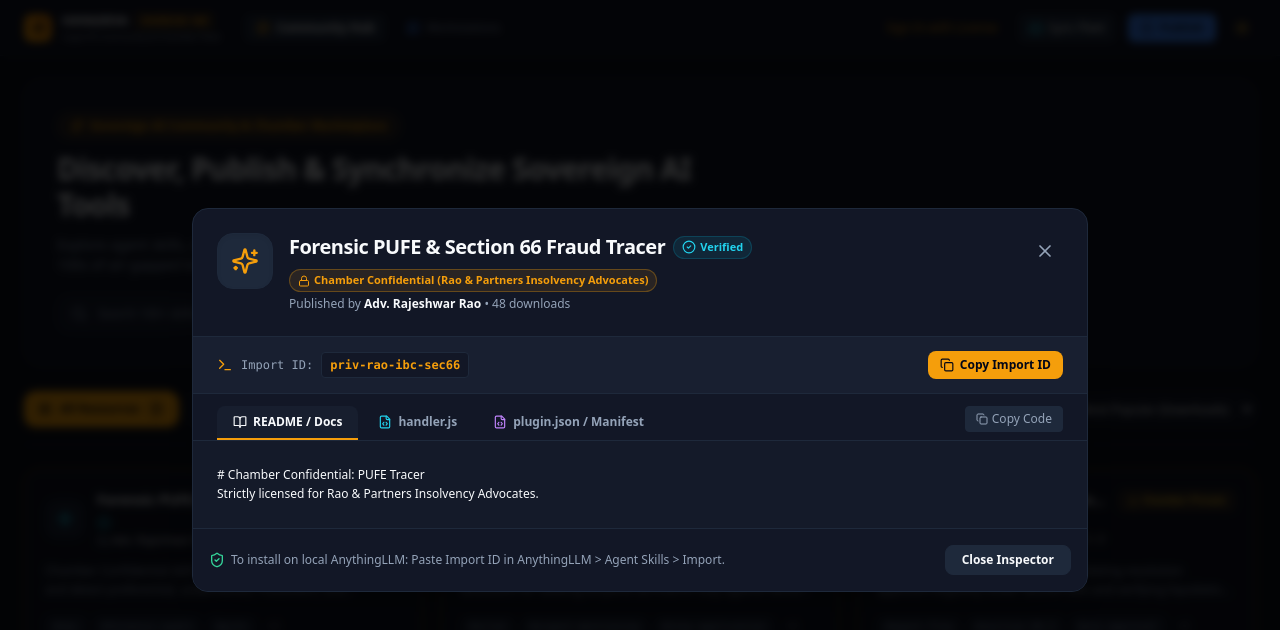
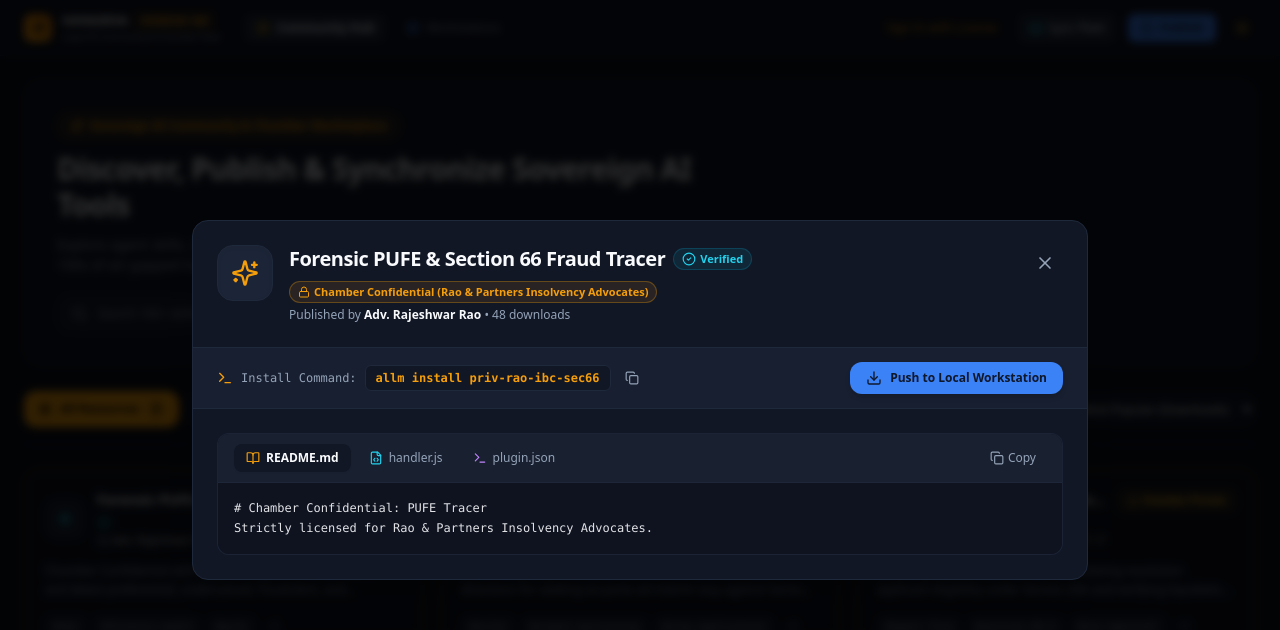
Before and after one commit to Samir1145/app.apnet.net, a Next.js app: page /hub in a window 1280 px wide. Both pictures are taken after a click on the element 224 px from the left and 588 px from the top of the page. Shown: the top 630 px of the page. Built offline with nearby package versions, Linux system fonts and the light colour scheme.

Commit message:
feat(hub): add multi-tab manifest inspector sheet

```diff
--- a/src/components/hub/ItemDetailModal.tsx
+++ b/src/components/hub/ItemDetailModal.tsx
@@ -1,8 +1,20 @@
 'use client';
 
 import React, { useState } from 'react';
-import { X, Copy, Check, Download, Terminal, FileCode, BookOpen, Sparkles, CheckCircle2, Lock, ShieldCheck } from 'lucide-react';
+import {
+  X,
+  Copy,
+  Check,
+  Terminal,
+  Sparkles,
+  CheckCircle2,
+  Lock,
+  Download,
+  Share2
+} from 'lucide-react';
 import { HubItem } from '@/lib/db/schema';
+import { extractManifestFiles, formatInstallCommand } from './manifest-utils';
+import { ManifestCodeViewer } from './ManifestCodeViewer';
 
 interface ItemDetailModalProps {
   item: HubItem | null;
@@ -10,39 +22,32 @@
 }
 
 export function ItemDetailModal({ item, onClose }: ItemDetailModalProps) {
-  const [activeTab, setActiveTab] = useState<'readme' | 'handler' | 'plugin'>('readme');
-  const [copiedId, setCopiedId] = useState(false);
-  const [copiedCode, setCopiedCode] = useState(false);
+  const [copiedCmd, setCopiedCmd] = useState(false);
+  const [installing, setInstalling] = useState(false);
+  const [installed, setInstalled] = useState(false);
 
   if (!item) return null;
 
   const manifest = (item.manifest as any) || {};
-  const files: any[] = manifest.files || [];
+  const extractedFiles = extractManifestFiles(manifest);
+  const installCmd = formatInstallCommand(item.importId || item.id);
+  const isPrivate = item.visibility === 'PRIVATE_CHAMBER';
 
-  const readmeFile = files.find((f: any) => f.name?.toLowerCase() === 'readme.md');
-  const handlerFile = files.find((f: any) => f.name?.toLowerCase() === 'handler.js');
-  const pluginFile = files.find((f: any) => f.name?.toLowerCase() === 'plugin.json');
-
-  const getFileContent = () => {
-    if (activeTab === 'readme') return readmeFile?.content || item.description || 'No README documentation provided.';
-    if (activeTab === 'handler') return handlerFile?.content || '// handler.js source not included in manifest';
-    if (activeTab === 'plugin') return pluginFile?.content || JSON.stringify(manifest, null, 2);
-    return '';
+  const handleCopyCmd = () => {
+    navigator.clipboard.writeText(installCmd);
+    setCopiedCmd(true);
+    setTimeout(() => setCopiedCmd(false), 2000);
   };
 
-  const handleCopyId = () => {
-    navigator.clipboard.writeText(item.importId || item.id);
-    setCopiedId(true);
-    setTimeout(() => setCopiedId(false), 2000);
+  const handlePushToWorkstation = () => {
+    setInstalling(true);
+    // Simulate push handshake to local workstation endpoint
+    setTimeout(() => {
+      setInstalling(false);
+      setInstalled(true);
+      setTimeout(() => setInstalled(false), 3000);
+    }, 1200);
   };
-
-  const handleCopyCode = () => {
-    navigator.clipboard.writeText(getFileContent());
-    setCopiedCode(true);
-    setTimeout(() => setCopiedCode(false), 2000);
-  };
-
-  const isPrivate = item.visibility === 'PRIVATE_CHAMBER';
 
   return (
     <div className="fixed inset-0 z-50 flex items-center justify-center p-4 sm:p-6 bg-black/80 backdrop-blur-sm animate-in fade-in duration-200">
@@ -53,7 +58,7 @@
         {/* Modal Header */}
         <div className="p-6 border-b border-border flex items-start justify-between gap-4">
           <div className="flex items-start gap-4">
-            <div className="w-14 h-14 rounded-2xl bg-secondary border border-border flex items-center justify-center shrink-0 overflow-hidden shadow-inner">
+            <div className="w-14 h-14 rounded-2xl bg-secondary/80 border border-border flex items-center justify-center shrink-0 overflow-hidden shadow-inner">
               {item.imageUrl ? (
                 <img src={item.imageUrl} alt={item.name} className="w-full h-full object-cover" />
               ) : (
@@ -88,99 +93,51 @@
           </button>
         </div>
 
-        {/* Import Banner Strip */}
+        {/* Action & CLI Strip */}
         <div className="px-6 py-3.5 bg-secondary/50 border-b border-border flex flex-col sm:flex-row sm:items-center justify-between gap-3 text-xs">
           <div className="flex items-center gap-2 font-mono text-foreground">
             <Terminal className="w-4 h-4 text-amber-500 shrink-0" />
-            <span className="text-muted-foreground">Import ID:</span>
-            <span className="bg-card px-2 py-1 rounded text-amber-500 font-bold border border-border">
-              {item.importId || item.id}
+            <span className="text-muted-foreground">Install Command:</span>
+            <span className="bg-card px-2.5 py-1 rounded-md text-amber-500 font-bold border border-border">
+              {installCmd}
             </span>
-          </div>
-
-          <div className="flex items-center gap-2">
             <button
-              onClick={handleCopyId}
-              className="inline-flex items-center gap-1.5 px-3 py-1.5 rounded-lg bg-amber-500 hover:bg-amber-400 text-slate-950 font-bold transition-all text-xs"
+              onClick={handleCopyCmd}
+              className="p-1.5 rounded hover:bg-secondary text-muted-foreground hover:text-foreground transition-colors"
+              title="Copy Install Command"
             >
-              {copiedId ? <Check className="w-3.5 h-3.5" /> : <Copy className="w-3.5 h-3.5" />}
-              <span>{copiedId ? 'Copied to Clipboard' : 'Copy Import ID'}</span>
-            </button>
-          </div>
-        </div>
-
-        {/* Tabs */}
-        <div className="flex items-center justify-between px-6 pt-3 border-b border-border bg-card">
-          <div className="flex items-center gap-1">
-            <button
-              onClick={() => setActiveTab('readme')}
-              className={`px-4 py-2 text-xs font-semibold rounded-t-lg border-b-2 flex items-center gap-1.5 transition-colors ${
-                activeTab === 'readme'
-                  ? 'border-amber-500 text-foreground bg-secondary/40'
-                  : 'border-transparent text-muted-foreground hover:text-foreground'
-              }`}
-            >
-              <BookOpen className="w-3.5 h-3.5" />
-              <span>README / Docs</span>
-            </button>
-            <button
-              onClick={() => setActiveTab('handler')}
-              className={`px-4 py-2 text-xs font-semibold rounded-t-lg border-b-2 flex items-center gap-1.5 transition-colors ${
-                activeTab === 'handler'
-                  ? 'border-amber-500 text-foreground bg-secondary/40'
-                  : 'border-transparent text-muted-foreground hover:text-foreground'
-              }`}
-            >
-              <FileCode className="w-3.5 h-3.5 text-cyan-400" />
-              <span>handler.js</span>
-            </button>
-            <button
-              onClick={() => setActiveTab('plugin')}
-              className={`px-4 py-2 text-xs font-semibold rounded-t-lg border-b-2 flex items-center gap-1.5 transition-colors ${
-                activeTab === 'plugin'
-                  ? 'border-amber-500 text-foreground bg-secondary/40'
-                  : 'border-transparent text-muted-foreground hover:text-foreground'
-              }`}
-            >
-              <FileCode className="w-3.5 h-3.5 text-purple-400" />
-              <span>plugin.json / Manifest</span>
+              {copiedCmd ? <Check className="w-3.5 h-3.5 text-emerald-400" /> : <Copy className="w-3.5 h-3.5" />}
             </button>
           </div>
 
           <button
-            onClick={handleCopyCode}
-            className="text-xs text-muted-foreground hover:text-foreground flex items-center gap-1 mb-2 px-2.5 py-1 rounded bg-secondary border border-border"
+            onClick={handlePushToWorkstation}
+            disabled={installing}
+            className={`px-4 py-2 rounded-xl font-semibold transition-all shadow-md flex items-center gap-2 shrink-0 ${
+              installed
+                ? 'bg-emerald-500 text-white'
+                : 'bg-primary hover:bg-primary/90 text-primary-foreground'
+            }`}
           >
-            {copiedCode ? <Check className="w-3 h-3 text-emerald-400" /> : <Copy className="w-3 h-3" />}
-            <span>{copiedCode ? 'Copied' : 'Copy Code'}</span>
+            {installed ? (
+              <>
+                <Check className="w-4 h-4" />
+                <span>Pushed to Local Workstation!</span>
+              </>
+            ) : installing ? (
+              <span>Pushing to AnythingLLM...</span>
+            ) : (
+              <>
+                <Download className="w-4 h-4" />
+                <span>Push to Local Workstation</span>
+              </>
+            )}
           </button>
         </div>
 
-        {/* Code / Content Area */}
-        <div className="p-6 overflow-y-auto max-h-[50vh] bg-secondary/20">
-          {activeTab === 'readme' ? (
-            <div className="prose prose-invert max-w-none text-xs text-foreground leading-relaxed whitespace-pre-wrap font-sans">
-              {getFileContent()}
-            </div>
-          ) : (
-            <pre className="p-4 rounded-xl bg-card border border-border text-[11px] font-mono text-foreground overflow-x-auto leading-relaxed">
-              <code>{getFileContent()}</code>
-            </pre>
-          )}
-        </div>
-
-        {/* Instructions Footer */}
-        <div className="p-4 border-t border-border bg-card flex flex-col sm:flex-row sm:items-center justify-between gap-3 text-xs">
-          <span className="text-muted-foreground flex items-center gap-1.5">
-            <ShieldCheck className="w-4 h-4 text-emerald-400 shrink-0" />
-            <span>To install on local AnythingLLM: Paste Import ID in AnythingLLM &gt; Agent Skills &gt; Import.</span>
-          </span>
-          <button
-            onClick={onClose}
-            className="px-4 py-1.5 rounded-lg bg-secondary hover:bg-secondary/80 border border-border text-foreground text-xs font-semibold"
-          >
-            Close Inspector
-          </button>
+        {/* Tabbed Code Inspector View */}
+        <div className="p-6 flex-1 flex flex-col min-h-0 overflow-hidden">
+          <ManifestCodeViewer files={extractedFiles} />
         </div>
       </div>
     </div>
--- /dev/null
+++ b/src/components/hub/ManifestCodeViewer.tsx
@@ -0,0 +1,98 @@
+'use client';
+
+import React, { useState } from 'react';
+import { Copy, Check, FileCode, BookOpen, Terminal } from 'lucide-react';
+import { ManifestExtractedFiles } from './manifest-utils';
+
+interface ManifestCodeViewerProps {
+  files: ManifestExtractedFiles;
+}
+
+export function ManifestCodeViewer({ files }: ManifestCodeViewerProps) {
+  const [activeTab, setActiveTab] = useState<'readme' | 'handler' | 'plugin'>('readme');
+  const [copied, setCopied] = useState(false);
+
+  const getActiveContent = () => {
+    switch (activeTab) {
+      case 'readme':
+        return files.readme;
+      case 'handler':
+        return files.handler;
+      case 'plugin':
+        return files.plugin;
+    }
+  };
+
+  const handleCopy = () => {
+    navigator.clipboard.writeText(getActiveContent());
+    setCopied(true);
+    setTimeout(() => setCopied(false), 2000);
+  };
+
+  return (
+    <div className="flex flex-col flex-1 min-h-0 bg-background border border-border/80 rounded-xl overflow-hidden shadow-inner">
+      {/* Tab Switcher Header */}
+      <div className="flex items-center justify-between px-4 py-2.5 bg-secondary/70 border-b border-border/80 text-xs">
+        <div className="flex items-center gap-1.5 font-medium">
+          <button
+            onClick={() => setActiveTab('readme')}
+            className={`flex items-center gap-1.5 px-3 py-1.5 rounded-lg transition-colors ${
+              activeTab === 'readme'
+                ? 'bg-card text-foreground shadow-sm font-semibold'
+                : 'text-muted-foreground hover:text-foreground'
+            }`}
+          >
+            <BookOpen className="w-3.5 h-3.5 text-amber-500" />
+            <span>README.md</span>
+          </button>
+
+          <button
+            onClick={() => setActiveTab('handler')}
+            className={`flex items-center gap-1.5 px-3 py-1.5 rounded-lg transition-colors ${
+              activeTab === 'handler'
+                ? 'bg-card text-foreground shadow-sm font-semibold'
+                : 'text-muted-foreground hover:text-foreground'
+            }`}
+          >
+            <FileCode className="w-3.5 h-3.5 text-cyan-400" />
+            <span>handler.js</span>
+          </button>
+
+          <button
+            onClick={() => setActiveTab('plugin')}
+            className={`flex items-center gap-1.5 px-3 py-1.5 rounded-lg transition-colors ${
+              activeTab === 'plugin'
+                ? 'bg-card text-foreground shadow-sm font-semibold'
+                : 'text-muted-foreground hover:text-foreground'
+            }`}
+          >
+            <Terminal className="w-3.5 h-3.5 text-purple-400" />
+            <span>plugin.json</span>
+          </button>
+        </div>
+
+        <button
+          onClick={handleCopy}
+          className="flex items-center gap-1 px-2.5 py-1 rounded-md text-muted-foreground hover:text-foreground hover:bg-secondary text-xs transition-colors"
+        >
+          {copied ? (
+            <>
+              <Check className="w-3.5 h-3.5 text-emerald-400" />
+              <span className="text-emerald-400 font-medium">Copied</span>
+            </>
+          ) : (
+            <>
+              <Copy className="w-3.5 h-3.5" />
+              <span>Copy</span>
+            </>
+          )}
+        </button>
+      </div>
+
+      {/* Code Display Area with Line Numbers */}
+      <div className="flex-1 p-4 overflow-auto font-mono text-xs leading-relaxed text-foreground/90 bg-card/40 selection:bg-primary/20">
+        <pre className="whitespace-pre-wrap break-words">{getActiveContent()}</pre>
+      </div>
+    </div>
+  );
+}
--- /dev/null
+++ b/src/components/hub/manifest-utils.ts
@@ -0,0 +1,30 @@
+export interface ManifestExtractedFiles {
+  readme: string;
+  handler: string;
+  plugin: string;
+}
+
+export function extractManifestFiles(manifest: any): ManifestExtractedFiles {
+  if (!manifest) {
+    return {
+      readme: "No README documentation provided.",
+      handler: "// No handler.js found",
+      plugin: "{}",
+    };
+  }
+
+  const files: any[] = Array.isArray(manifest.files) ? manifest.files : [];
+  const readmeFile = files.find((f: any) => f.name?.toLowerCase() === "readme.md");
+  const handlerFile = files.find((f: any) => f.name?.toLowerCase() === "handler.js");
+  const pluginFile = files.find((f: any) => f.name?.toLowerCase() === "plugin.json");
+
+  return {
+    readme: readmeFile?.content || manifest.description || "No README documentation provided.",
+    handler: handlerFile?.content || "// handler.js source not provided in manifest",
+    plugin: pluginFile?.content || JSON.stringify(manifest, null, 2),
+  };
+}
+
+export function formatInstallCommand(importIdOrSlug: string): string {
+  return `allm install ${importIdOrSlug}`;
+}
```
Also changed, not shown: 1 other file (tests, documents, lock files or other folders).
